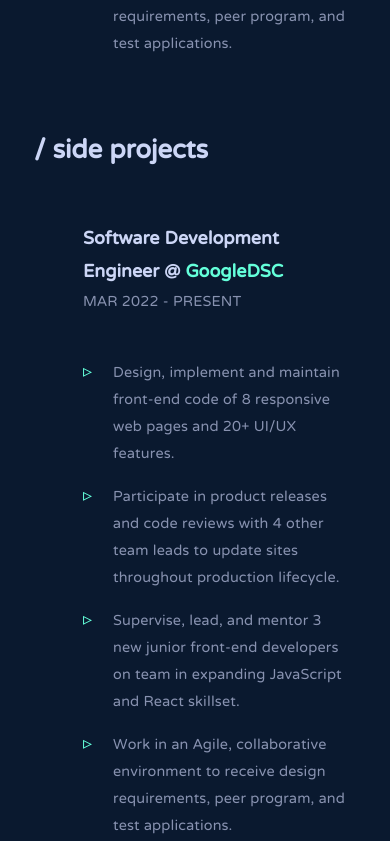
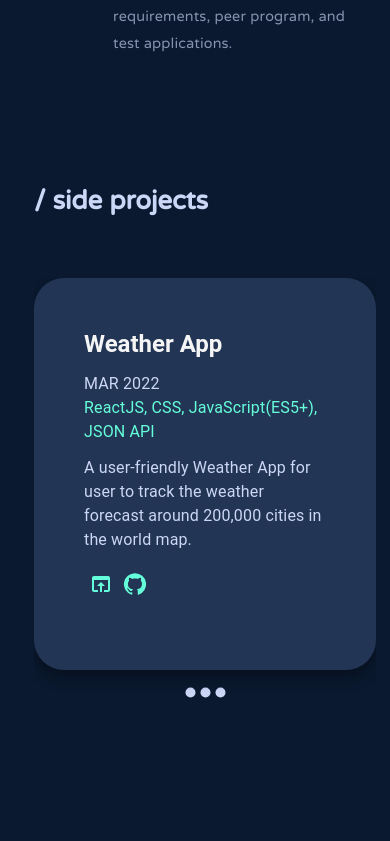
Before and after one commit to aimiisme/ImAimi, a React (Create React App) app: page / in a window 390 px wide. Shown: the part 2263-3104 px from the top of the page. Built offline with nearby package versions, Linux system fonts and the light colour scheme.

Commit message:
Updated Project section

```diff
--- a/package.json
+++ b/package.json
@@ -13,6 +13,7 @@
     "@testing-library/user-event": "^13.5.0",
     "react": "^18.2.0",
     "react-dom": "^18.2.0",
+    "react-material-ui-carousel": "^3.4.2",
     "react-scripts": "5.0.1",
     "rsuite": "^5.22.2",
     "web-vitals": "^2.1.4"
--- a/src/components/ExpList.js
+++ b/src/components/ExpList.js
@@ -31,7 +31,7 @@ const ExpList = () => {
   const experienceItems = {
     GoogleDSC: {
       jobTitle: "Software Development Engineer @",
-      duration: "MAR 2022 - PRESENT",
+      duration: "MAR 2022 - MAR 2023",
       desc: [
         "Design, implement and maintain front-end code of 8 responsive web pages and 20+ UI/UX features.",
         "Participate in product releases and code reviews with 4 other team leads to update sites throughout production lifecycle.",
--- a/src/components/ProjectList.js
+++ b/src/components/ProjectList.js
@@ -0,0 +1,90 @@
+import React from "react";
+
+import { Typography, Link, Paper } from "@mui/material";
+import Carousel from "react-material-ui-carousel";
+import OpenInBrowserIcon from "@mui/icons-material/OpenInBrowser";
+import GitHubIcon from "@mui/icons-material/GitHub";
+import FadeInSection from "./FadeInSection";
+import ChevronRightIcon from "@mui/icons-material/ChevronRight";
+import ChevronLeftIcon from "@mui/icons-material/ChevronLeft";
+
+function Item(props) {
+  return (
+    <Paper
+      className="proj-item"
+      elevation={10}
+      sx={{ bgcolor: "var(--lightest-navy)", borderRadius: "30px" }}
+    >
+      <Typography
+        className="proj-title"
+        variant="h5"
+        sx={{ mb: "12px", fontWeight: "bold" }}
+      >
+        {props.item.name}
+      </Typography>
+
+      <Typography className="proj-duration">{props.item.duration}</Typography>
+      <Typography className="proj-tech" sx={{ mb: "12px" }}>
+        {props.item.techstack}
+      </Typography>
+      <Typography className="proj-desc">{props.item.description}</Typography>
+      <div className="icon-link">
+        <Link href={props.item.link} target="_blank" className="live-link">
+          <OpenInBrowserIcon fontSize="medium" />
+        </Link>
+        <Link href={props.item.github} target="_blank" className="github-link">
+          <GitHubIcon fontSize="medium" />
+        </Link>
+      </div>
+      {/* <img className="proj-image" src={props.item.image}></img> */}
+    </Paper>
+  );
+}
+
+const ProjectList = (props) => {
+  const items = [
+    {
+      name: "Google DSC Landing Page",
+      duration: "MAR 2022",
+      techstack: "ReactJS, Material UI, JavaScript(ES5+)",
+      description: [
+        "Serves as the primary landing site for the Google Developer Student Club @ Kennesaw State University.",
+      ],
+      link: "https://dsc.ksu",
+      github: "https://github.com/KSU-Google-DSC/Webapp",
+      image: "/assets/gdsc_landingpage.png",
+    },
+    {
+      name: "Weather App",
+      duration: "MAR 2022",
+      techstack: "ReactJS, CSS, JavaScript(ES5+), JSON API",
+      description: [
+        "A user-friendly Weather App for user to track the weather forecast around 200,000 cities in the world map.",
+      ],
+      link: "",
+      github: "https://github.com/KSU-Google-DSC/Webapp",
+      image: "/assets/weatherapp.png",
+    },
+    {
+      name: "Portfolio Website v.1",
+      duration: "2021",
+      techstack: "HTML, CSS, JavaScript(ES5+), JSON API",
+      description: [
+        "A personal portfolio website with the theme of glassmorphism, inspired by Mac OS Big Sur. This is my first project when I start coding with HTML and CSS.",
+      ],
+      link: "https://aimihere.netlify.app/",
+      github: "https://github.com/aimiisme/Portfolio-Website",
+      image: "/assets/portfolio_v1.png",
+    },
+  ];
+
+  return (
+    <Carousel NextIcon={<ChevronRightIcon />} PrevIcon={<ChevronLeftIcon />}>
+      {items.map((item, i) => (
+        <Item key={i} item={item} />
+      ))}
+    </Carousel>
+  );
+};
+
+export default ProjectList;
--- a/src/components/Projects.js
+++ b/src/components/Projects.js
@@ -1,10 +1,9 @@
 import React from "react";
-import ExpList from "./ExpList";
 import ProjectList from "./ProjectList";
 import "../styles/Projects.css";
 import FadeInSection from "./FadeInSection";
 
-class Experience extends React.Component {
+class Projects extends React.Component {
   constructor() {
     super();
     this.state = {
@@ -20,17 +19,16 @@ class Experience extends React.Component {
   }
   render() {
     return (
-      <div id="experience">
+      <div id="projects">
         <FadeInSection>
           <div className="section-header ">
             <span className="section-title">/ side projects</span>
           </div>
-          <ExpList></ExpList>
-          {/* <ProjectList></ProjectList> */}
+          <ProjectList></ProjectList>
         </FadeInSection>
       </div>
     );
   }
 }
 
-export default Experience;
+export default Projects;
--- a/src/components/SideNavbar.js
+++ b/src/components/SideNavbar.js
@@ -30,7 +30,7 @@ class SidebarNav extends React.Component {
       <a href="#intro">/home</a>,
       <a href="#about">/about</a>,
       <a href="#experience">/experience</a>,
-      <a href="#projects">/software-creations</a>,
+      <a href="#projects">/side projects</a>,
     ];
 
     return (
--- a/src/styles/Projects.css
+++ b/src/styles/Projects.css
@@ -1,116 +1,57 @@
-#experience {
-  padding-left: 15%;
-  min-height: 60vh;
+#projects {
+  padding: 15%;
+  min-height: 100vh;
 }
-
-.joblist-job-title {
+.proj-item {
+  max-width: 100%;
+  position: relative;
+  height: auto;
+  padding: 50px;
+}
+.proj-title {
   font-family: "NTR", sans-serif;
   font-size: 28px;
   font-weight: bold;
+  color: whitesmoke;
+}
+.proj-duration {
+  font-family: "NTR", sans-serif;
+  font-size: 18px;
   color: var(--lightest-slate);
 }
 
-.joblist-job-company {
+.proj-tech {
   font-family: "NTR", sans-serif;
-  font-size: 28px;
+  font-size: 18px;
   color: var(--green-bright);
   font-weight: bold;
 }
-
-.joblist-duration {
+.proj-desc {
+  position: relative;
+  font-size: 18px;
   font-family: "NTR", sans-serif;
-  font-size: 18px;
-  color: var(--slate);
+  color: var(--lightest-slate);
 }
 
-#vertical-tabpanel {
-  margin-top: -28px;
-  padding-left: 25px;
+/* .proj-image {
+  width: 60%;
+  height: auto;
+} */
+.icon-link {
+  padding: 20px 0px;
 }
-
-.MuiTab-wrapper {
-  font-size: 16px;
-  text-align: left;
-  align-items: flex-start !important;
-  font-family: "NTR", sans-serif;
+.icon-link .live-link {
+  padding: 5px;
 }
-
-.MuiButtonBase-root {
-  outline: none !important;
-  color: var(--lightest-slate) !important;
+.icon-link .github-link {
+  padding: 5px;
 }
-
-.PrivateTabIndicator-colorSecondary-5 {
-  background-color: var(--green-bright) !important;
-}
-.jss5 {
-  background-color: var(--green-bright) !important;
-}
-.makeStyles-tabs-2 {
-  border-right: 1px solid var(--lightest-navy) !important;
-}
-#experience .MuiTab-root {
-  padding: 6px 20px;
-}
-.MuiButtonBase-root:focus {
-  color: var(--green-bright) !important;
-}
-
-ul {
-  list-style: none;
-  margin-left: -40px;
-}
-
-.job-description li::before {
-  content: "▹    ";
-  color: var(--green-bright);
-  position: absolute;
-  left: 0;
-}
-
-.job-description li {
-  position: relative;
-  padding-left: 30px;
-  padding-bottom: 16px;
-  font-size: 18px;
-  color: var(--slate);
-}
-
-.job-description {
-  padding-top: 24px;
-  max-width: 650px;
-  font-family: "NTR", sans-serif;
-  font-size: 20px;
-}
-
-.job-description a,
-.job-description b {
-  font-size: 19px;
-  font-weight: bold;
-}
-
 @media only screen and (max-width: 600px) {
-  #experience {
+  #projects {
     padding-left: unset;
     padding-right: unset;
   }
-
-  .jss1 {
-    height: unset !important;
-    flex-direction: column !important;
-  }
-
-  .makeStyles-root-1 {
-    height: unset !important;
-    width: unset;
-    flex-direction: column;
-  }
-
-  .joblist-job-title {
-    font-size: 22px;
-  }
-
-  .joblist-job-company {
+  .proj-title {
     font-size: 22px;
   }
 }
```
Also changed, not shown: 1 other file (tests, documents, lock files or other folders).
